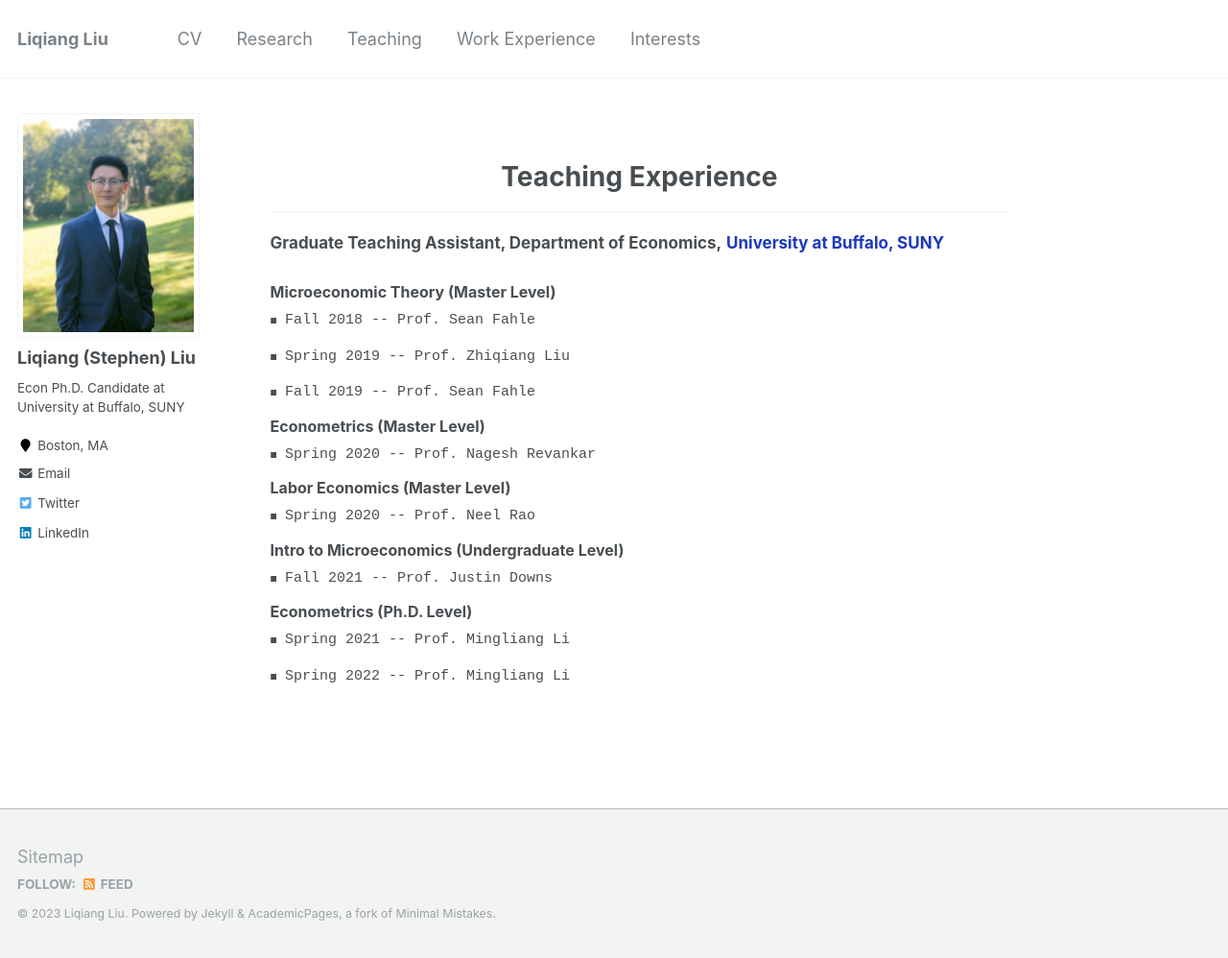
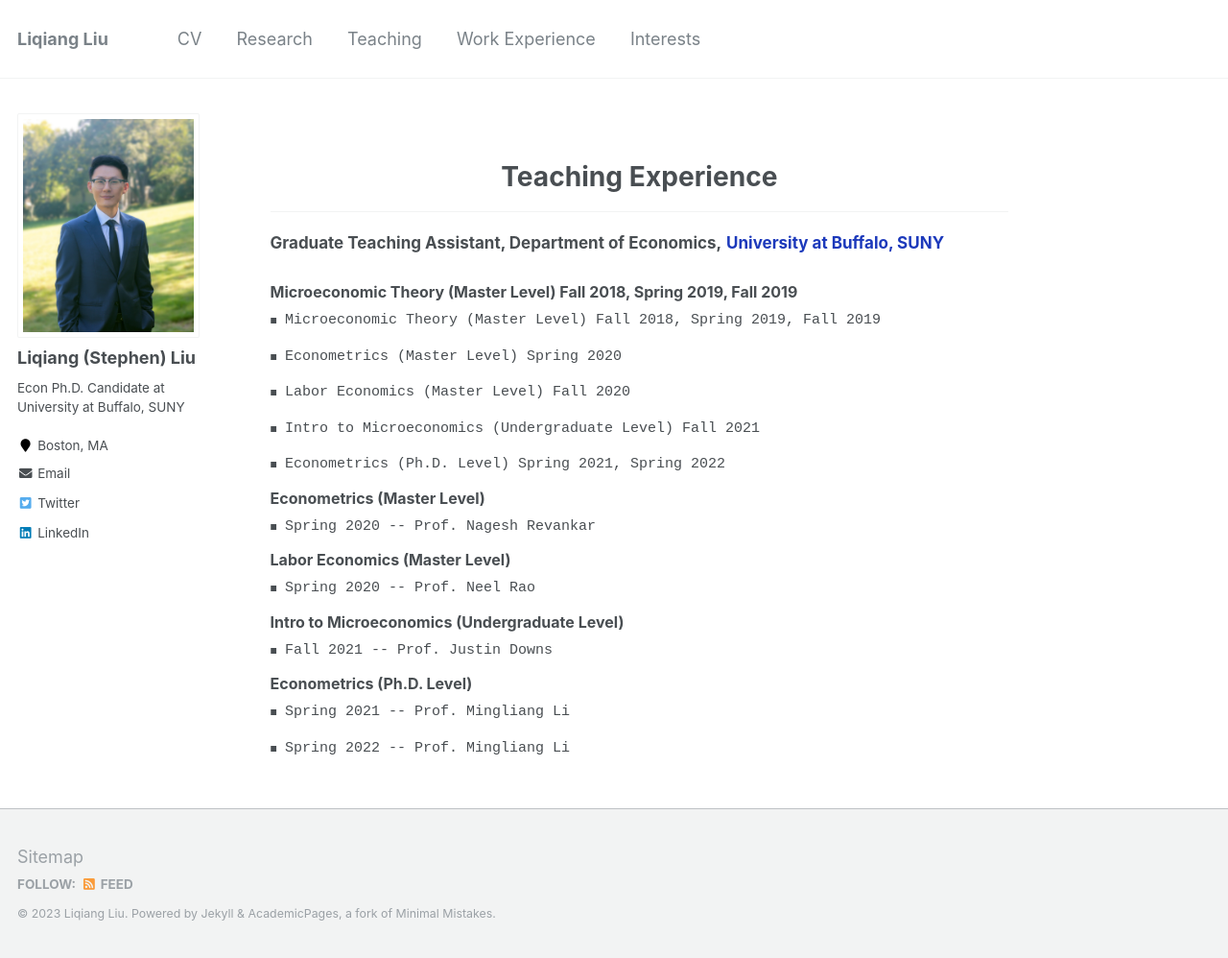
Before and after one commit to Liqiang-Liu/Liqiang-Liu.github.io, a Jekyll site: the page built from _pages/teaching.md, in a window 1280 px wide and 998 px high. Shown: the whole window at 96% size. Built offline with Jekyll 4.4.1, drawn with Linux system fonts in a browser that asks for light colours.

Commit message:
Update teaching.md

```diff
--- a/_pages/teaching.md
+++ b/_pages/teaching.md
@@ -27,7 +27,43 @@ redirect_from:
 
 <span style="font-size: 17px;"> <strong>Graduate Teaching Assistant, Department of Economics,</strong> <span style="color:#1c39bb;"> <strong>University at Buffalo, SUNY</strong> </span> </span>
 <ul class="custom-bullet">
-  <span style="font-size: 16px;"><strong>Microeconomic Theory (Master Level)</strong></span>
+  <span style="font-size: 16px;"><strong>Microeconomic Theory (Master Level) Fall 2018, Spring 2019, Fall 2019</strong></span>
+    <ul class="custom-bullet">
+      <li><span style="font-size: 15px; font-family: monospace;">Microeconomic Theory (Master Level) Fall 2018, Spring 2019, Fall 2019</span></li>
+      <li><span style="font-size: 15px; font-family: monospace;">Econometrics (Master Level) Spring 2020</span></li>
+      <li><span style="font-size: 15px; font-family: monospace;">Labor Economics (Master Level) Fall 2020</span></li>
+      <li><span style="font-size: 15px; font-family: monospace;">Intro to Microeconomics (Undergraduate Level) Fall 2021</span></li>
+      <li><span style="font-size: 15px; font-family: monospace;">Econometrics (Ph.D. Level) Spring 2021, Spring 2022</span></li>
+     </ul>
+
+  <span style="font-size: 16px;"> <strong>Econometrics (Master Level)</strong></span>
+    <ul class="custom-bullet">
+      <li><span style="font-size: 15px; font-family: monospace;">Spring 2020 -- Prof. Nagesh Revankar</span></li>
+    </ul>
+
+  <span style="font-size: 16px;"><strong>Labor Economics (Master Level)</strong></span>
+    <ul class="custom-bullet">
+      <li><span style="font-size: 15px; font-family: monospace;">Spring 2020 -- Prof. Neel Rao</span></li>
+    </ul>
+
+  <span style="font-size: 16px;"><strong>Intro to Microeconomics (Undergraduate Level)</strong></span>
+    <ul class="custom-bullet">
+      <li><span style="font-size: 15px; font-family: monospace;">Fall   2021 -- Prof. Justin Downs</span></li>
+    </ul>
+
+  <span style="font-size: 16px;"><strong>Econometrics (Ph.D. Level)</strong></span>
+    <ul class="custom-bullet">
+      <li><span style="font-size: 15px; font-family: monospace;">Spring 2021 -- Prof. Mingliang Li</span></li>
+      <li><span style="font-size: 15px; font-family: monospace;">Spring 2022 -- Prof. Mingliang Li</span></li>
+    </ul>
+</ul>
+
+
+
+
+<!--
+
+ <span style="font-size: 16px;"><strong>Microeconomic Theory (Master Level)</strong></span>
     <ul class="custom-bullet">
       <li><span style="font-size: 15px; font-family: monospace;">Fall   2018 -- Prof. Sean Fahle</span></li>
       <li><span style="font-size: 15px; font-family: monospace;">Spring 2019 -- Prof. Zhiqiang Liu</span></li>
@@ -58,8 +94,6 @@ redirect_from:
 
 
 
-
-<!--
 <span style="font-size: 16px;"> <span style="color:#0072bb;"> **Graduate Teaching Assistant, Department of Economics, SUNY University at Buffalo** </span> </span>
 <ul class="custom-bullet">
   <li> <span style="font-size: 16px;"><strong>Microeconomic Theory (Undergraduate)</strong></span>
```
